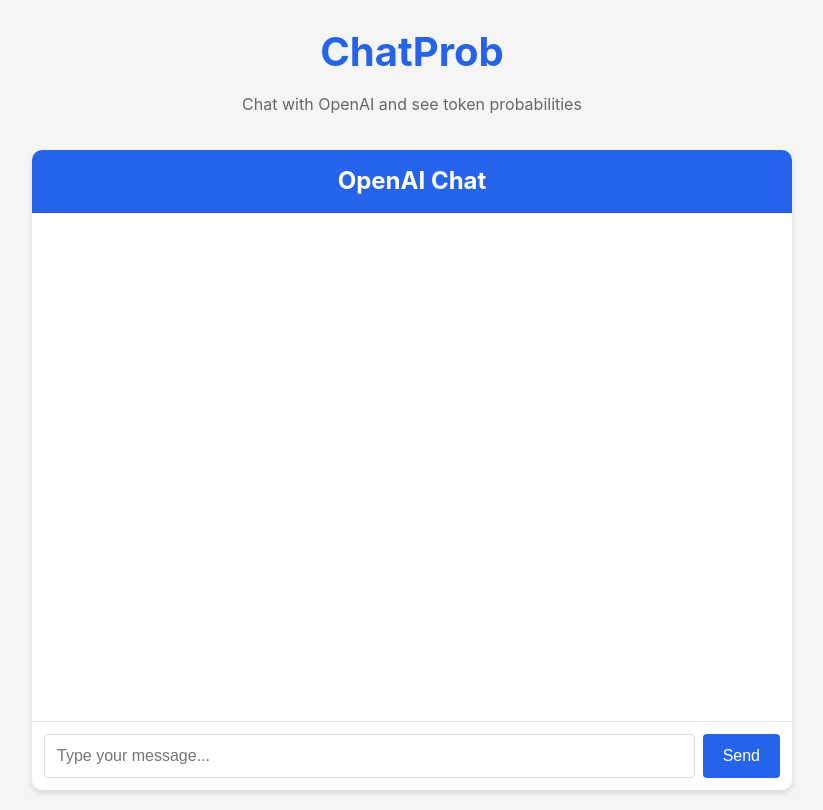
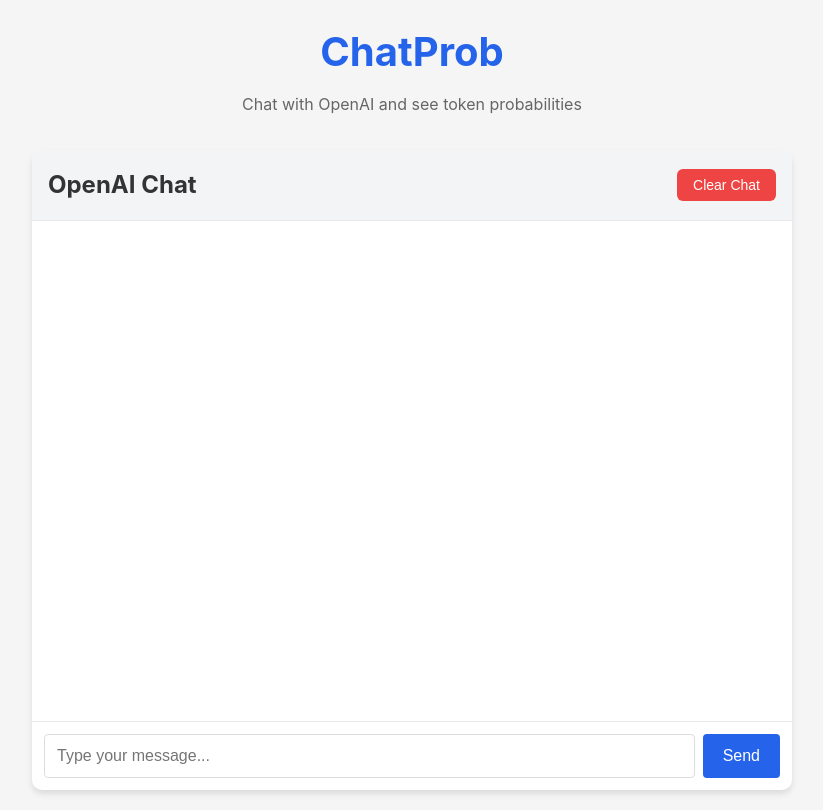
Before and after one commit to rdtiv/chatprob, a Next.js app: page / in a window 1280 px wide. Shown: the whole page, without its empty margins (228-1051 px from the left). Built offline with nearby package versions, Linux system fonts and the light colour scheme.

Commit message:
Upgrade Next.js to v13.5.6, add localStorage persistence, and implement chat history management

```diff
--- a/components/ChatInterface.js
+++ b/components/ChatInterface.js
@@ -15,12 +15,31 @@
     scrollToBottom();
   }, [messages]);
 
+  // Load messages from localStorage on component mount
+  useEffect(() => {
+    const savedMessages = localStorage.getItem('chatMessages');
+    if (savedMessages) {
+      setMessages(JSON.parse(savedMessages));
+    }
+  }, []);
+
+  // Save messages to localStorage whenever they change
+  useEffect(() => {
+    localStorage.setItem('chatMessages', JSON.stringify(messages));
+  }, [messages]);
+
   const handleSubmit = async (e) => {
     e.preventDefault();
     if (!currentMessage.trim()) return;
 
-    const userMessage = { role: 'user', content: currentMessage };
-    setMessages([...messages, userMessage]);
+    const userMessage = {
+      role: 'user',
+      content: currentMessage,
+      timestamp: new Date().toISOString()
+    };
+
+    const updatedMessages = [...messages, userMessage];
+    setMessages(updatedMessages);
     setCurrentMessage('');
     setIsLoading(true);
 
@@ -30,7 +49,7 @@
         headers: {
           'Content-Type': 'application/json',
         },
-        body: JSON.stringify({ message: currentMessage }),
+        body: JSON.stringify({ messages: updatedMessages }),
       });
 
       if (!response.ok) {
@@ -39,14 +58,11 @@
 
       const data = await response.json();
 
-      // Add timestamp to the message
-      const timestamp = new Date().toISOString();
-
       const aiMessage = {
         role: 'assistant',
         content: data.text,
         tokenProbabilities: data.tokenProbabilities,
-        timestamp: timestamp
+        timestamp: new Date().toISOString()
       };
 
       setMessages(prev => [...prev, aiMessage]);
@@ -62,10 +78,18 @@
     }
   };
 
+  const clearChat = () => {
+    setMessages([]);
+    localStorage.removeItem('chatMessages');
+  };
+
   return (
     <div className="chat-container">
       <div className="chat-header">
         <h2>OpenAI Chat</h2>
+        <button onClick={clearChat} className="clear-chat-button">
+          Clear Chat
+        </button>
       </div>
       <div className="messages-container">
         {messages.map((message, index) => (
--- a/pages/api/chat.js
+++ b/pages/api/chat.js
@@ -6,16 +6,27 @@
   }
 
   try {
-    const { message } = req.body;
+    const { messages } = req.body;
 
     const openai = new OpenAI({
       apiKey: process.env.OPENAI_API_KEY,
     });
 
+    // Format messages for the API
+    const lastMessage = messages[messages.length - 1];
+    const conversationContext = messages
+      .slice(0, -1)
+      .map(msg => msg.content)
+      .join('\n\n');
+
+    const prompt = conversationContext
+      ? `${conversationContext}\n\n${lastMessage.content}`
+      : lastMessage.content;
+
     // Use gpt-3.5-turbo-instruct which supports logprobs
     const response = await openai.completions.create({
       model: 'gpt-3.5-turbo-instruct',
-      prompt: message,
+      prompt: prompt,
       temperature: 0.7,
       max_tokens: 150,
       logprobs: 5, // Get top 5 token probabilities
--- a/styles/globals.css
+++ b/styles/globals.css
@@ -46,12 +46,12 @@
 }
 
 .chat-header {
-  padding: 12px 20px;
-  background-color: #2563eb;
-  color: white;
-  text-align: center;
-  font-weight: 600;
-  border-bottom: 1px solid rgba(0, 0, 0, 0.1);
+  padding: 1rem;
+  background-color: #f3f4f6;
+  border-bottom: 1px solid #e5e7eb;
+  display: flex;
+  justify-content: space-between;
+  align-items: center;
 }
 
 .chat-header h2 {
@@ -269,6 +269,26 @@
   font-style: italic;
 }
 
+.clear-chat-button {
+  background-color: #ef4444;
+  color: white;
+  border: none;
+  padding: 0.5rem 1rem;
+  border-radius: 0.375rem;
+  font-size: 0.875rem;
+  cursor: pointer;
+  transition: background-color 0.2s;
+}
+
+.clear-chat-button:hover {
+  background-color: #dc2626;
+}
+
+.clear-chat-button:focus {
+  outline: 2px solid #ef4444;
+  outline-offset: 2px;
+}
+
 @media (max-width: 768px) {
   .chat-container {
     height: 90vh;
```
Also changed, not shown: package.json (+5 -3 lines), 1 other file (tests, documents, lock files or other folders).
